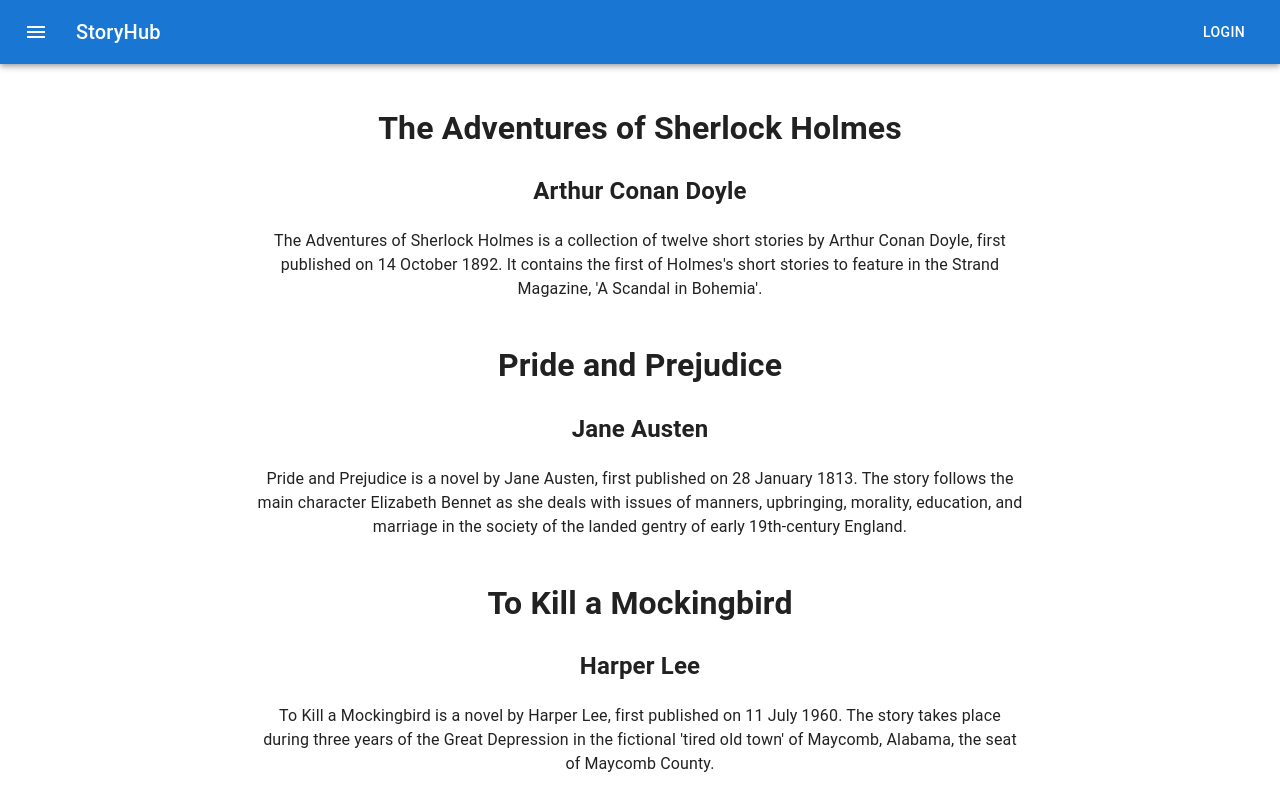
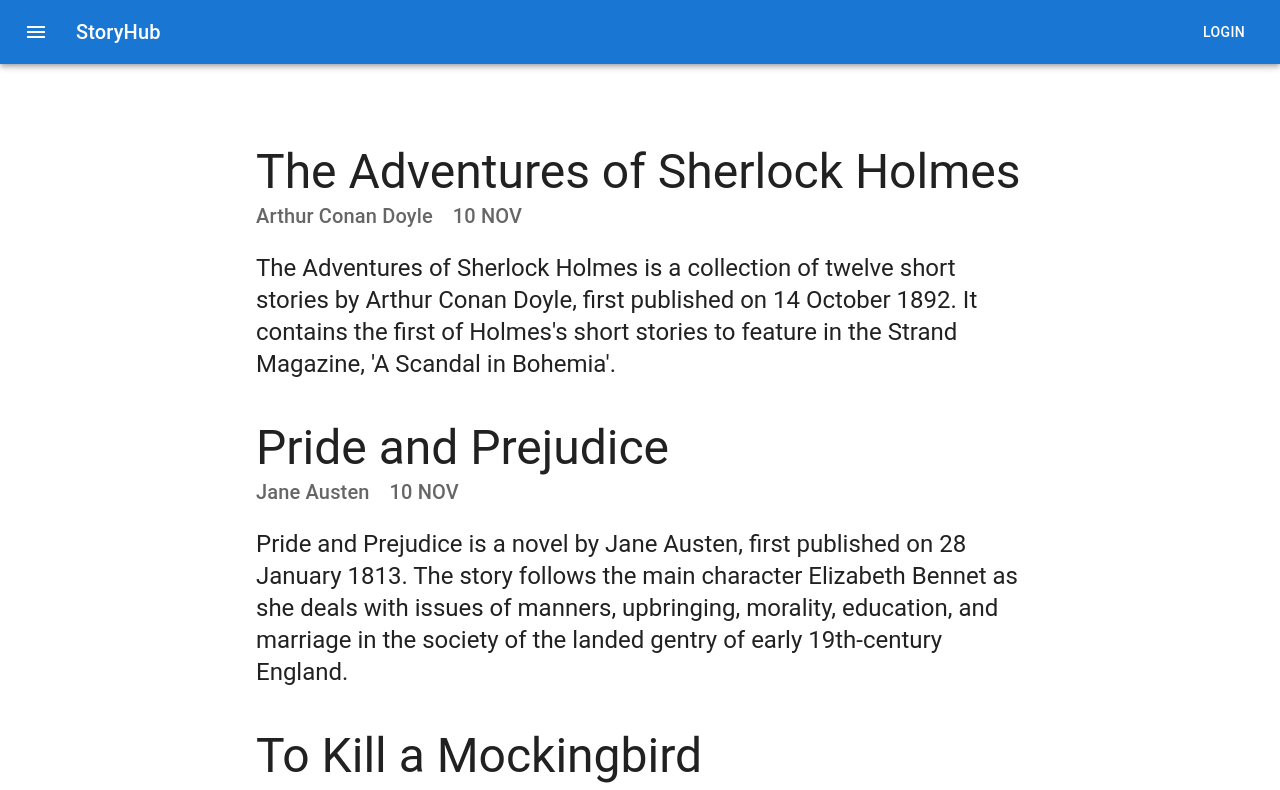
Before and after one commit to RakibulRanak/StoryBook-Frontend, a React (Create React App) app: page / in a window 1280 px wide. Shown: the top 790 px of the page. Built offline with nearby package versions, Linux system fonts and the light colour scheme.

Commit message:
Change StoryItem viewing UI

```diff
--- a/src/components/story/StoryPreviewItem.tsx
+++ b/src/components/story/StoryPreviewItem.tsx
@@ -1,19 +1,36 @@
 import React, { FC } from "react";
-import { Link } from "react-router-dom";
-import "../../App.css";
+import Typography from '@mui/material/Typography';
+import Link from '@mui/material/Link';
+import Box from '@mui/material/Box';
 import { Story } from "../../models/story";
 
 export const StoryPreviewItem: FC<Story> = ({ title, story, author, id }) => {
   return (
-    <div className="App">
-      <Link
-        to={`/stories/${id}`}
-        style={{ textDecoration: "none", color: "inherit" }}
-      >
-        <h1>{title}</h1>
-      </Link>
-      <h2>{author}</h2>
-      {story}
-    </div>
+          <Box
+            sx={{
+              position: 'relative',
+              //p: { xs: 3, md: 6 },
+              // pr: { md: 0 },
+              marginLeft : '20vw',
+              marginRight : '20vw',
+              marginBottom : '3vh'
+            }}
+          >
+            <Typography component="h1" variant="h3" color="inherit">
+            <Link href={`/stories/${id}`} style={{ textDecoration: "none", color: "inherit" }}>
+            {title}
+            </Link>
+
+            </Typography>
+            <Typography variant="h6" color="text.secondary"  display="inline"  gutterBottom>
+              {author}
+            </Typography>
+            <Typography variant="h6" color="text.secondary"  display="inline" style={{ marginLeft: '20px' }}>
+              {"10 NOV"}
+            </Typography>
+            <Typography variant="h5" color="inherit" paragraph sx={{ marginTop: '20px'}}>
+              {story}
+            </Typography>
+          </Box>
   );
 };
--- a/src/components/story/StoryPreviewList.tsx
+++ b/src/components/story/StoryPreviewList.tsx
@@ -2,13 +2,14 @@ import { FC } from "react";
 import "../../App.css";
 import { StoryPreviewItem } from "./StoryPreviewItem";
 import { StoryList } from "../../models/story";
+import Grid from '@mui/material/Grid';
 
 export const StoryPreviewList: FC<StoryList> = ({ storyList }) => {
   return (
-    <div>
+    <Grid container justifyContent="center" sx = {{marginTop:"10vh"}}>
       {storyList.map((story) => (
         <StoryPreviewItem key={story.id} {...story} />
       ))}
-    </div>
+    </Grid>
   );
 };
--- a/src/components/story/StoryViewItem.tsx
+++ b/src/components/story/StoryViewItem.tsx
@@ -1,25 +1,44 @@
-import React, {FC} from 'react';
+import React, { FC } from 'react';
 import '../../App.css'
 import storyData from '../../storage/stories.json'
 import { Story, StoryId } from '../../models/story';
+import Typography from '@mui/material/Typography';
+import Box from '@mui/material/Box';
 
-
-export const StoryViewItem: FC<StoryId> = ({id}) => {
+export const StoryViewItem: FC<StoryId> = ({ id }) => {
   if (!storyData[id]) {
     return (
-      <div className='App'>
-        <h1>Story not found</h1>
-      </div>
+      <Typography component="h1" variant="h3" color="inherit">
+        Story Not Found
+      </Typography>
     );
   }
 
   const { story, title, author }: Story = storyData[id];
 
   return (
-    <div className='App'>
-      <h1>{title}</h1>
-      <h2>{author}</h2>
-      {story}
-    </div>
+    <Box
+      sx={{
+        position: 'relative',
+        //p: { xs: 3, md: 6 },
+        // pr: { md: 0 },
+        marginLeft: '20vw',
+        marginRight: '20vw',
+        marginBottom: '3vh'
+      }}
+    >
+      <Typography component="h1" variant="h3" color="inherit">
+        {title}
+      </Typography>
+      <Typography variant="h6" color="text.secondary" display="inline" gutterBottom>
+        {author}
+      </Typography>
+      <Typography variant="h6" color="text.secondary" display="inline" style={{ marginLeft: '20px' }}>
+        {"10 NOV"}
+      </Typography>
+      <Typography variant="h5" color="inherit" paragraph sx={{ marginTop: '20px' }}>
+        {story}
+      </Typography>
+    </Box>
   );
 };
--- a/src/pages/StoryView.tsx
+++ b/src/pages/StoryView.tsx
@@ -2,9 +2,14 @@ import React, { FC } from "react";
 import { useParams } from "react-router-dom";
 import "../App.css";
 import { StoryViewItem } from "../components/story/StoryViewItem";
+import Grid from '@mui/material/Grid';
 
 export const StoryView: FC = () => {
   const { id } = useParams<string>();
   const key: number = Number(id);
-  return <div>{<StoryViewItem id={key - 1} />}</div>;
+  return(
+    <Grid container justifyContent="center" sx = {{marginTop:"10vh"}}>
+        <StoryViewItem id={key - 1}/>
+    </Grid>
+  )
 };
```
Also changed, not shown: 1 other file (tests, documents, lock files or other folders).
